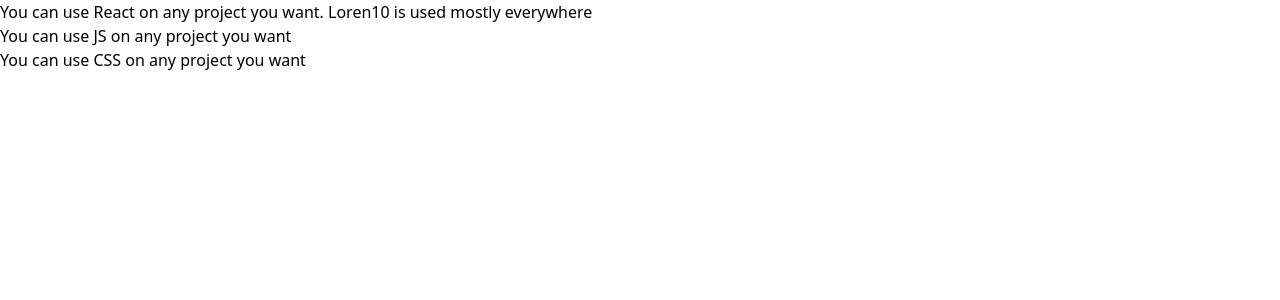
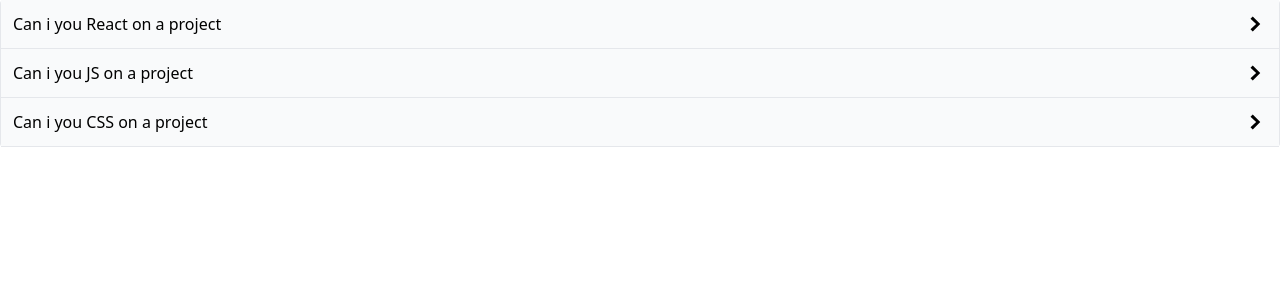
Before and after one commit to ankitsrivastava0103/comps, a React (Create React App) app: page / in a window 1280 px wide. Shown: the top 300 px of the page. Built offline with nearby package versions, Linux system fonts and the light colour scheme.

Commit message:
Added Accordiaon

```diff
--- a/src/components/Accordion.js
+++ b/src/components/Accordion.js
@@ -1,14 +1,40 @@
+import { useState } from "react";
+import { GoChevronDown, GoChevronRight } from "react-icons/go";
 const Accordion = ({ items }) => {
-  const renderedItems = items.map((item) => {
+  const [expandedIndex, setExpandedIndex] = useState(-1);
+
+  const handleExpandedClick = (expandIndex) => {
+    if (expandedIndex === expandIndex) {
+      setExpandedIndex(-1);
+    } else {
+      setExpandedIndex(expandIndex);
+    }
+  };
+
+  const renderedItems = items.map((item, index) => {
+    const isExpanded = index === expandedIndex;
+
+    const icon = (
+      <span className="text-2xl">
+        {isExpanded ? <GoChevronDown /> : <GoChevronRight />}
+      </span>
+    );
+
     return (
       <div key={item.id}>
-        <div>{item.label}</div>
-        <div>{item.content}</div>
+        <div
+          className="flex justify-between p-3 bg-gray-50 border-b items-center cursor-pointer"
+          onClick={() => handleExpandedClick(index)}
+        >
+          {item.lable}
+          {icon}
+        </div>
+        {isExpanded && <div className="border-b p-5">{item.content}</div>}
       </div>
     );
   });
 
-  return <div>{renderedItems}</div>;
+  return <div className="border-x brder-t rounded">{renderedItems}</div>;
 };
 
 export default Accordion;
```
